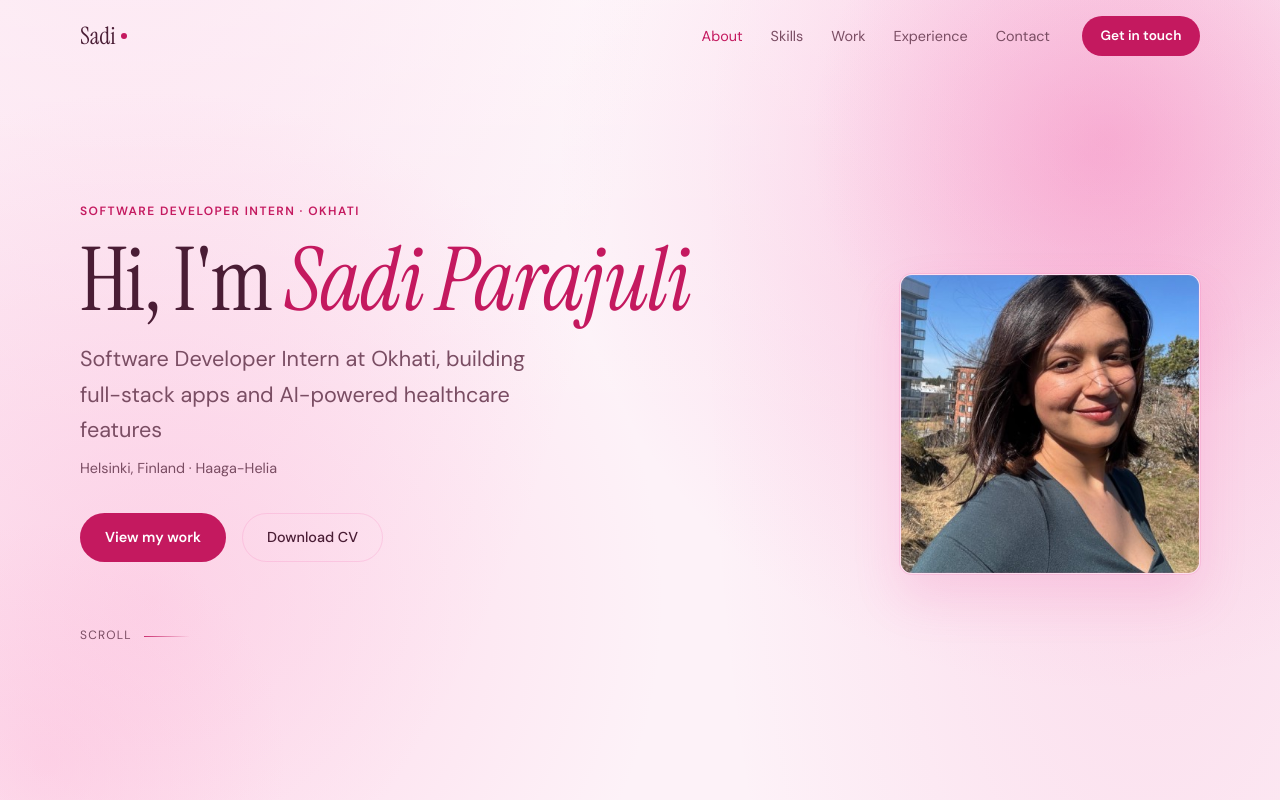
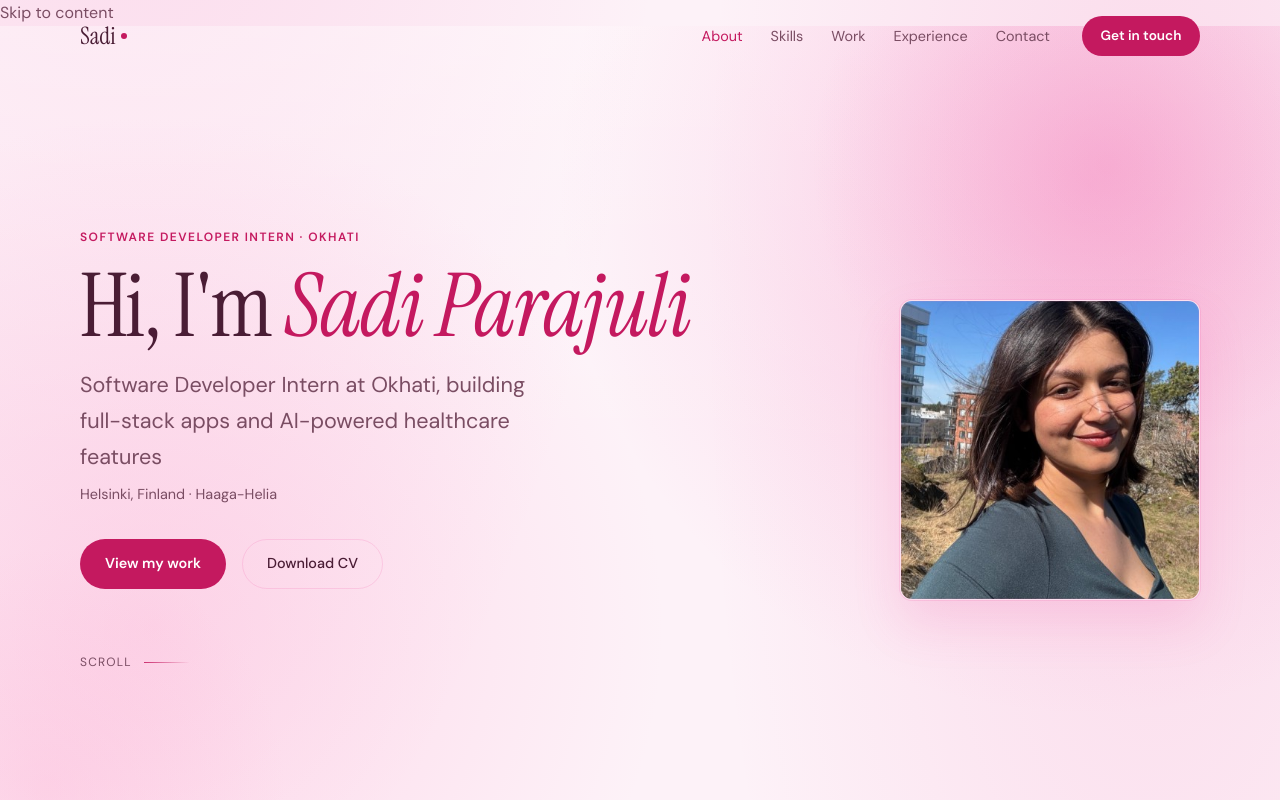
Before and after one commit to sadikshyeah/Sadi_portfolio, a React (Vite) app: page / in a window 1280 px wide. Shown: the top 800 px of the page. Built offline with nearby package versions, Linux system fonts and the light colour scheme.

Commit message:
Add skip link for improved accessibility and set main ID for semantic structure

```diff
--- a/src/App.tsx
+++ b/src/App.tsx
@@ -13,8 +13,11 @@ function App() {
 
   return (
     <>
+      <a href="#main" className="skip-link">
+        Skip to content
+      </a>
       <Header />
-      <main>
+      <main id="main">
         <Hero />
         <About />
         <Skills />
```
